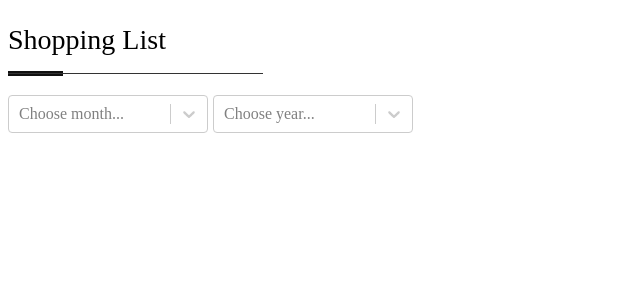
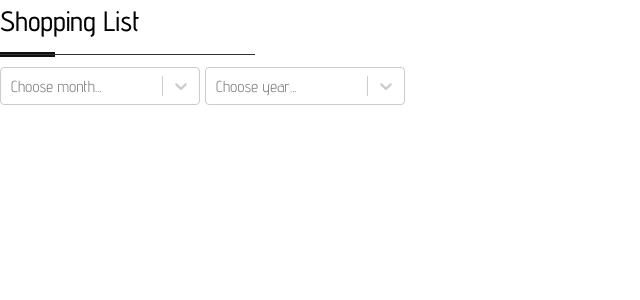
Before and after one commit to RomanRiezanov/Purchases-List, a React (Create React App) app: page / in a window 1280 px wide. Shown: the top 300 px of the page, without its empty margins (0-640 px from the left). Built offline with nearby package versions, Linux system fonts and the light colour scheme.

Commit message:
added globals styles and variables, added new font family

```diff
--- a/src/App.tsx
+++ b/src/App.tsx
@@ -1,4 +1,5 @@
-import Header from "./header/Header";
+import Header from "./components/header/Header";
+import "./styles/globals.scss";
 
 const App = () => {
   return <Header />;
--- /dev/null
+++ b/src/styles/fonts/advent-pro.scss
@@ -0,0 +1 @@
+@import url("https://fonts.googleapis.com/css2?family=Advent+Pro:wght@300;400;500;600;700");
--- /dev/null
+++ b/src/styles/globals.scss
@@ -0,0 +1,16 @@
+@import "./shared/variables.scss";
+
+@import "./fonts/advent-pro.scss";
+
+* {
+  box-sizing: border-box;
+  padding: 0;
+  margin: 0;
+  font-family: $advent;
+  &:after {
+    box-sizing: inherit;
+  }
+  &:before {
+    box-sizing: inherit;
+  }
+}
--- /dev/null
+++ b/src/styles/shared/variables.scss
@@ -0,0 +1 @@
+$advent: "Advent Pro";
```
Also changed, not shown: src/components/header/Header.module.scss (renamed from src/header/Header.module.scss), src/components/header/Header.tsx (renamed from src/header/Header.tsx), src/components/header/selected-block/SelectedBlock.module.scss (renamed from src/header/selected-block/SelectedBlock.module.scss), src/components/header/selected-block/SelectedBlock.tsx (renamed from src/header/selected-block/SelectedBlock.tsx).
